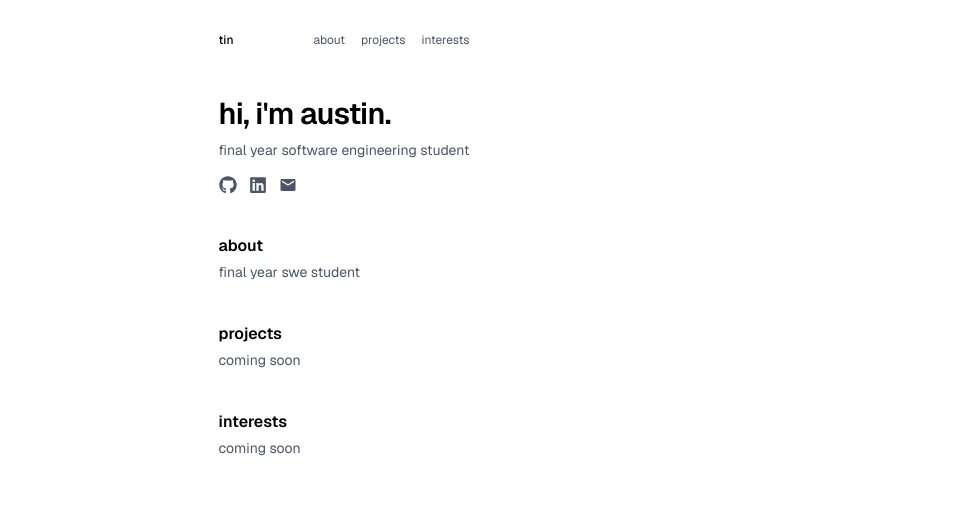
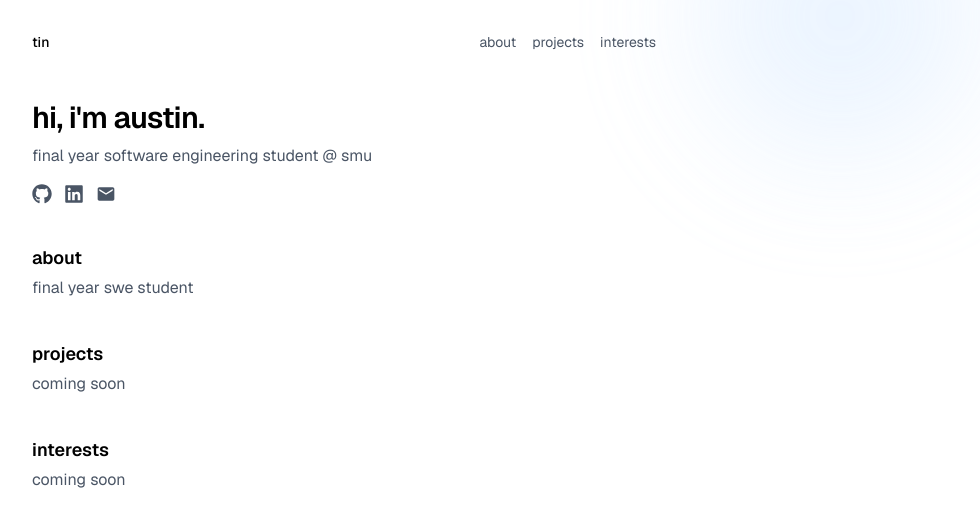
Before and after one commit to auscodes/portfolio, a Next.js app: page / in a window 1280 px wide. Shown: the top 526 px of the page, without its empty margins (296-1276 px from the left). Built offline with nearby package versions, Linux system fonts and the light colour scheme.

Commit message:
increase font, add subtle blue bg

```diff
--- a/app/page.tsx
+++ b/app/page.tsx
@@ -3,11 +3,18 @@ import { MdEmail } from "react-icons/md";
 
 export default function Home() {
   return (
-    <main id="home" className="min-h-screen max-w-2xl mx-auto px-6 py-8 text-sm">
-      <nav className="mb-12 flex justify-between text-xs">
+    <div className="relative min-h-screen overflow-hidden bg-white">
+      <div className="absolute -top-32 right-0 h-72 w-72 rounded-full bg-blue-200/40 blur-3xl animate-pulse" />
+
+      <main
+        id="home"
+        className="relative min-h-screen max-w-2xl mx-auto px-6 py-8 text-base"
+      >
+        <nav className="mb-12 flex justify-between text-sm">
           <a href="#home" className="font-medium">
             tin
           </a>
+
           <div className="flex gap-4">
             <a href="#about" className="text-gray-600 hover:text-black">
               about
@@ -21,9 +28,12 @@ export default function Home() {
           </div>
         </nav>
 
-      <h1 className="text-3xl font-semibold tracking-tight">hi, i'm austin.</h1>
-      <p className="mt-2 text-sm text-gray-600">
-        final year software engineering student
+        <h1 className="text-3xl font-semibold tracking-tight">
+          hi, i'm austin.
+        </h1>
+
+        <p className="mt-2 text-gray-600">
+          final year software engineering student @ smu
         </p>
 
         <div className="mt-4 flex gap-3">
@@ -34,8 +44,9 @@ export default function Home() {
             aria-label="GitHub"
             className="text-gray-600 transition hover:text-black"
           >
-          <FaGithub size={18} />
+            <FaGithub size={20} />
           </a>
+
           <a
             href="https://www.linkedin.com/in/limchunyik/"
             target="_blank"
@@ -43,31 +54,33 @@ export default function Home() {
             aria-label="LinkedIn"
             className="text-gray-600 transition hover:text-black"
           >
-          <FaLinkedin size={18} />
+            <FaLinkedin size={20} />
           </a>
+
           <a
             href="mailto:limchunyik6868@gmail.com"
             aria-label="Email"
             className="text-gray-600 transition hover:text-black"
           >
-          <MdEmail size={18} />
+            <MdEmail size={20} />
           </a>
         </div>
 
         <section id="about" className="mt-10">
-        <h2 className="text-base font-semibold">about</h2>
-        <p className="mt-1 text-sm text-gray-600">final year swe student</p>
+          <h2 className="text-lg font-semibold">about</h2>
+          <p className="mt-1 text-gray-600">final year swe student</p>
         </section>
 
         <section id="projects" className="mt-10">
-        <h2 className="text-base font-semibold">projects</h2>
-        <p className="mt-1 text-sm text-gray-600">coming soon</p>
+          <h2 className="text-lg font-semibold">projects</h2>
+          <p className="mt-1 text-gray-600">coming soon</p>
         </section>
 
         <section id="interests" className="mt-10">
-        <h2 className="text-base font-semibold">interests</h2>
-        <p className="mt-1 text-sm text-gray-600">coming soon</p>
+          <h2 className="text-lg font-semibold">interests</h2>
+          <p className="mt-1 text-gray-600">coming soon</p>
         </section>
       </main>
+    </div>
   );
 }
```
Lines whose indentation alone changed are shown as unchanged.
